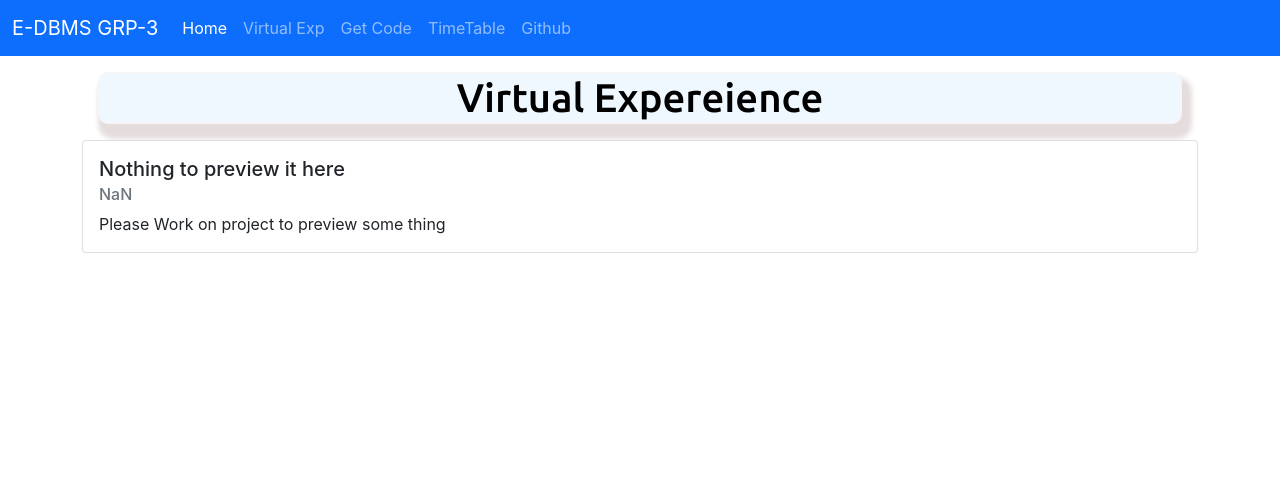
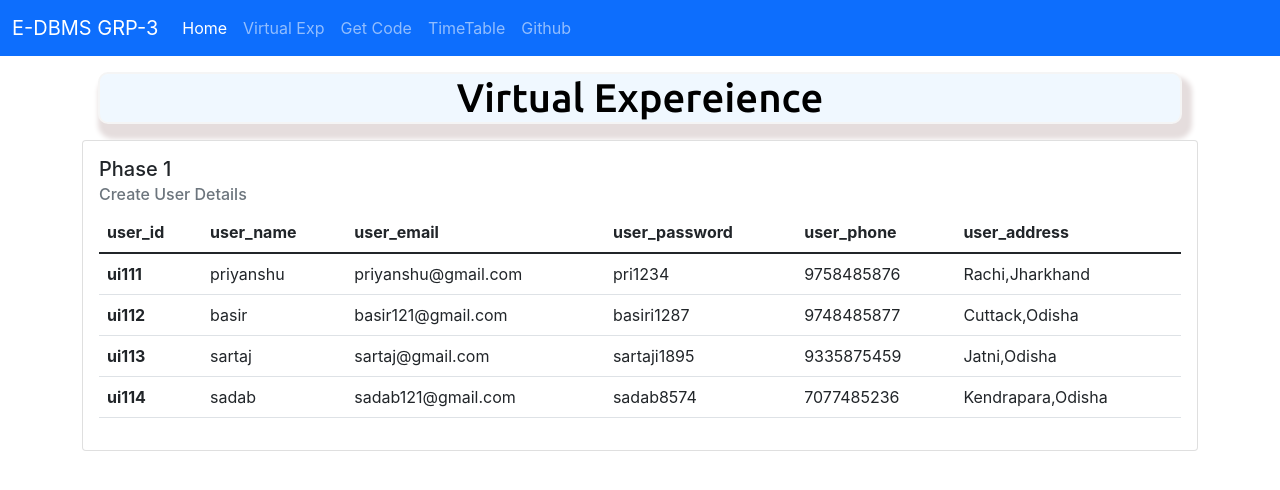
Before and after one commit to BasirKhan418/dbms-project-web, a React (Create React App) app: page /virtualexp in a window 1280 px wide. Shown: the top 490 px of the page. Built offline with nearby package versions, Linux system fonts and the light colour scheme; a web font is replaced by a local one.

Commit message:
phase 1 added

```diff
--- a/src/components/Code.jsx
+++ b/src/components/Code.jsx
@@ -107,7 +107,7 @@ value={form.message} onChange={handleChange}></textarea>
       <div className="card my-3">
   <div className="card-body">
     <h5 className="card-title">Phase 1</h5>
-    <h6 className="card-subtitle mb-2 text-muted">Create OrderDetails</h6>
+    <h6 className="card-subtitle mb-2 text-muted">Create User Details</h6>
     <code className="card-text">create table userdetails(<br/>
 user_id varchar(200) not null unique,<br/>
 user_name varchar(200) not null,<br/>
--- a/src/components/Virtual.jsx
+++ b/src/components/Virtual.jsx
@@ -11,9 +11,55 @@ const Virtual = () => {
       <div className="container">
       <div className="card my-3">
   <div className="card-body">
-    <h5 className="card-title">Nothing to preview it here</h5>
-    <h6 className="card-subtitle mb-2 text-muted">NaN</h6>
-    <p className="card-text">Please Work on project to preview some thing</p>
+    <h5 className="card-title">Phase 1</h5>
+    <h6 className="card-subtitle mb-2 text-muted">Create User Details</h6>
+    <table className="table">
+  <thead>
+    <tr>
+      <th scope="col">user_id</th>
+      <th scope="col">user_name</th>
+      <th scope="col">user_email</th>
+      <th scope="col">user_password</th>
+      <th scope="col">user_phone</th>
+      <th scope="col">user_address</th>
+    </tr>
+  </thead>
+  <tbody>
+    <tr>
+      <th scope="row">ui111</th>
+      <td>priyanshu</td>
+      <td>priyanshu@gmail.com</td>
+      <td>pri1234</td>
+      <td>9758485876</td>
+      <td>Rachi,Jharkhand</td>
+    </tr>
+    <tr>
+      <th scope="row">ui112</th>
+      <td>basir</td>
+      <td>basir121@gmail.com</td>
+      <td>basiri1287</td>
+      <td>9748485877</td>
+      <td>Cuttack,Odisha</td>
+    </tr>
+    <tr>
+      <th scope="row">ui113</th>
+      <td>sartaj</td>
+      <td>sartaj@gmail.com</td>
+      <td>sartaji1895</td>
+      <td>9335875459</td>
+      <td>Jatni,Odisha</td>
+    </tr>
+    <tr>
+      <th scope="row">ui114</th>
+      <td>sadab</td>
+      <td>sadab121@gmail.com</td>
+      <td>sadab8574</td>
+      <td>7077485236</td>
+      <td>Kendrapara,Odisha</td>
+    </tr>
+
+  </tbody>
+</table>
   </div>
 </div>
       </div>
```
